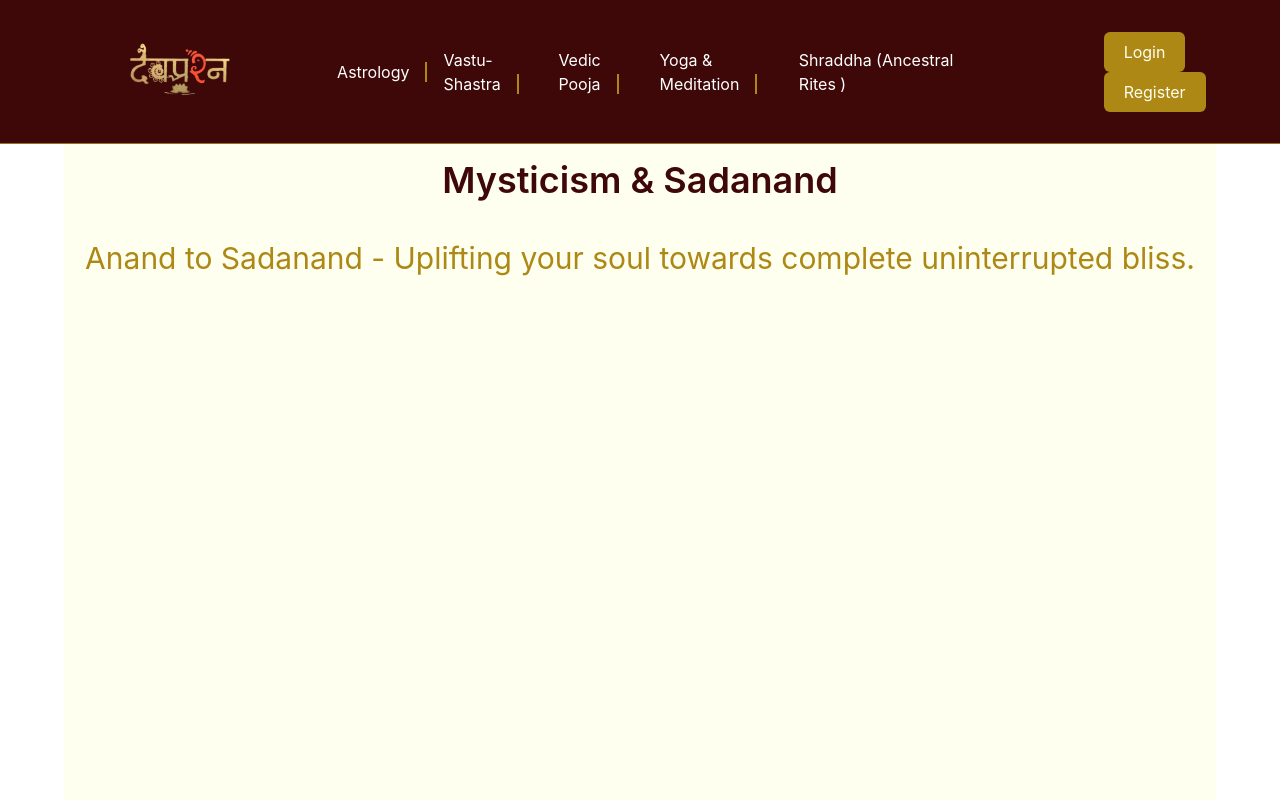
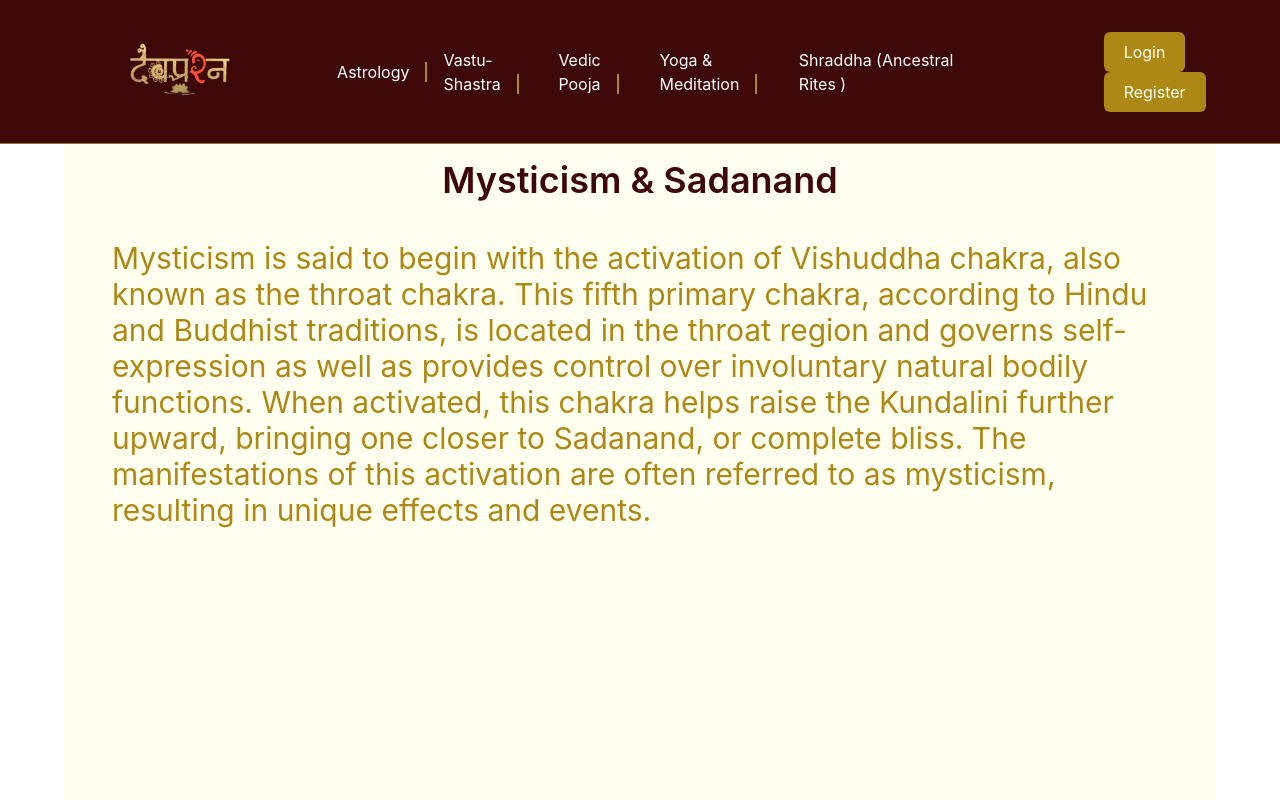
Before and after one commit to ashu08tri/daiv-prashna, a React (Create React App) app in the folder frontend/: page /sadanand in a window 1280 px wide. Shown: the top 800 px of the page. Built offline with nearby package versions, Linux system fonts and the light colour scheme.

Commit message:
Update Sadanand.jsx

```diff
--- a/frontend/src/pages/Sadanand.jsx
+++ b/frontend/src/pages/Sadanand.jsx
@@ -13,7 +13,7 @@ function Sadanand() {
     <div className="flex flex-col justify-center items-center">
       <div className="w-[calc(90vw)] bg-custom-ivory h-screen">
       <h1 className="text-2xl md:text-4xl text-center my-4 font-semibold text-custom-maroon">Mysticism & Sadanand</h1>
-      <p className="text-xl md:text-3xl text-center my-10 text-custom-yellow">Anand to Sadanand - Uplifting your soul towards complete uninterrupted bliss.</p>
+      <p className="text-xl md:text-3xl text-left my-10 text-custom-yellow px-12">Mysticism is said to begin with the activation of Vishuddha chakra, also known as the throat chakra. This fifth primary chakra, according to Hindu and Buddhist traditions, is located in the throat region and governs self-expression as well as provides control over involuntary natural bodily functions. When activated, this chakra helps raise the Kundalini further upward, bringing one closer to Sadanand, or complete bliss. The manifestations of this activation are often referred to as mysticism, resulting in unique effects and events.</p>
       </div>
     </div>
     </>
```
